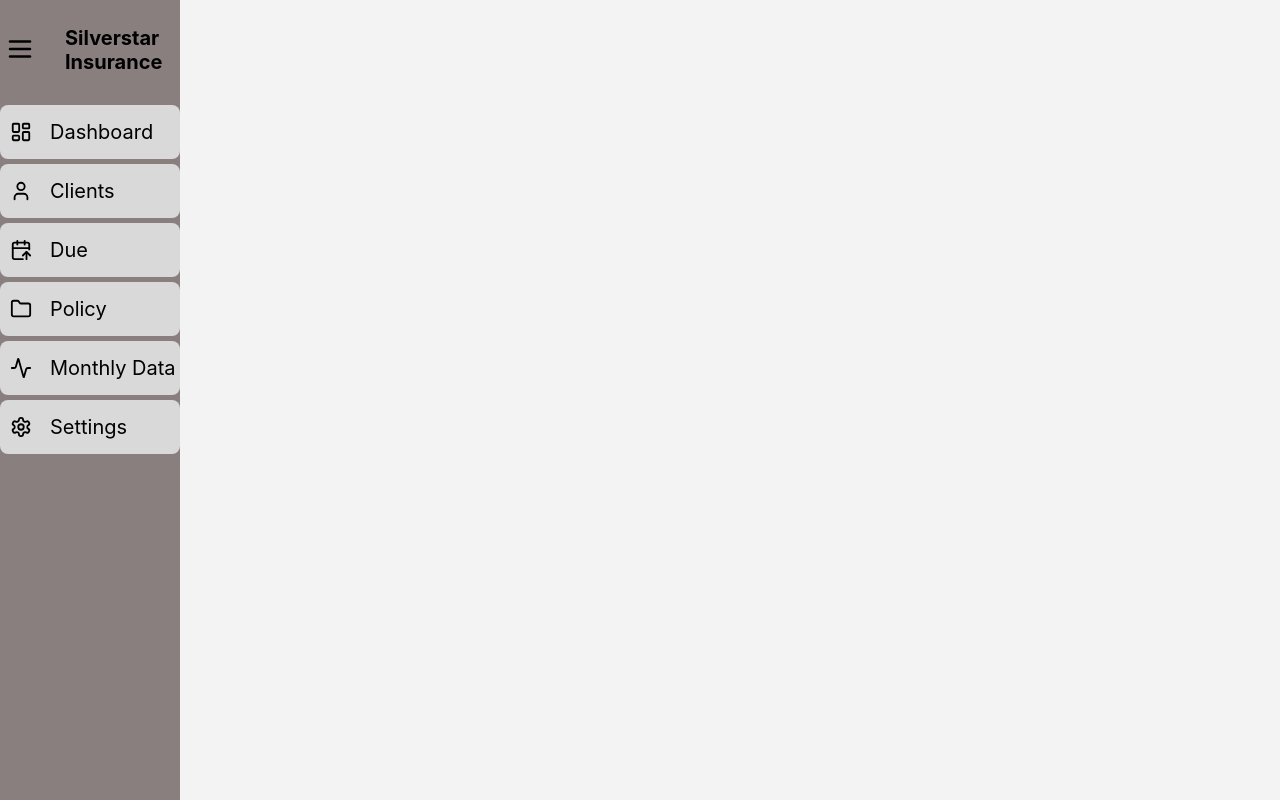
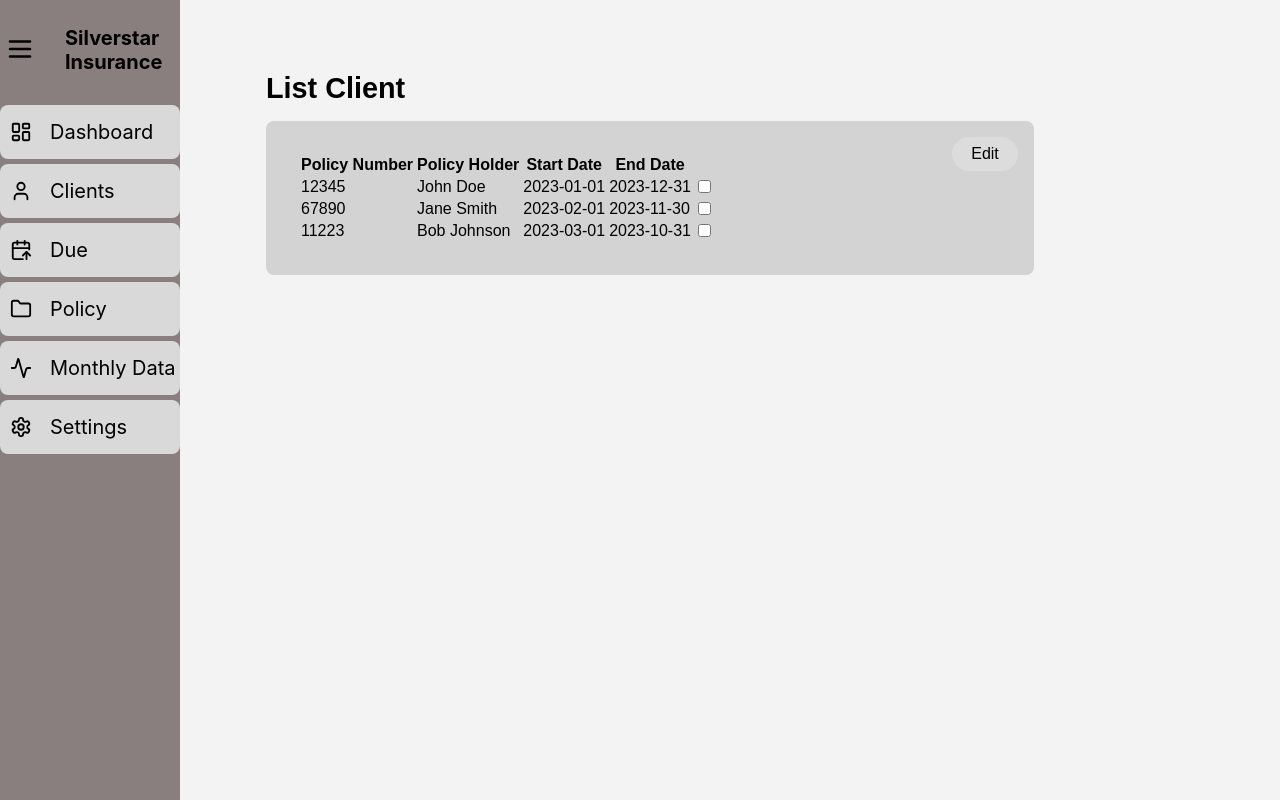
Before and after one commit to WNTERFX/insurance-client-page, a React (Create React App) app: page /appinsurance/MainArea/Policy/ListClient in a window 1280 px wide. Before the commit this address had no page. Built offline with nearby package versions, Linux system fonts and the light colour scheme.

Commit message:
Changed Routing of Certain Pages

```diff
--- a/src/App.js
+++ b/src/App.js
@@ -5,11 +5,12 @@ import Due from './Due';
 import Policy from './Policy';
 import Client from './Client';
 import NewClient from './Policy-new-client';
-import {Routes, Route} from "react-router-dom";
 import VehicleDetails from './VehicleDetails';
 import ListClient from './ListClient';
 import EditClientForm from './EditClientForm';
 import EditVehicleDetailsForm from './EditVehicleDetailsForm';
+import {Routes, Route} from "react-router-dom";
+
 
 function App() {
   return (
@@ -21,15 +22,16 @@ function App() {
         <Route path="/appinsurance/MainArea/Dashboard" element={<Dashboard />} />
         <Route path="/appinsurance/MainArea/Client" element={<Client />} />
         <Route path="/appinsurance/MainArea/Due" element={<Due />} />
-        <Route path="*" element={<div>Page not found</div>} />
         <Route path="/appinsurance/MainArea/Policy" element={<Policy />} />
+
         <Route path="/appinsurance/MainArea/Policy/NewClient" element={<NewClient />} />
         <Route path="/appinsurance/MainArea/Policy/NewClient/VehicleDetails" element={<VehicleDetails />} />
-        <Route path="/appinsurance/MainArea/Policy/NewClient/VehicleDetails/ListClient" element={<ListClient />} />
-        <Route path="/appinsurance/MainArea/Policy/NewClient/VehicleDetails/ListClient/EditClientForm" element={<EditClientForm />} />
-        <Route path="/appinsurance/MainArea/Policy/NewClient/VehicleDetails/ListClient/EditClientForm/EditVehicleDetailsForm" element={<EditVehicleDetailsForm />} />
 
+        <Route path="/appinsurance/MainArea/Policy/ListClient" element={<ListClient />} />
+        <Route path="/appinsurance/MainArea/Policy/ListClient/EditClientForm" element={<EditClientForm />} />
+        <Route path="/appinsurance/MainArea/Policy/ListClient/EditClientForm/EditVehicleDetailsForm" element={<EditVehicleDetailsForm />} />
 
+        <Route path="*" element={<div>Page not found</div>} />
       </Route>
 
     </Routes>
--- a/src/EditClientForm.js
+++ b/src/EditClientForm.js
@@ -53,7 +53,7 @@ export default function EditClientForm() {
         </div>
 
         <div className="button-container">
-          <button className="confirm-btn" onClick={() => navigate("/appinsurance/MainArea/Policy/NewClient/VehicleDetails/ListClient/EditClientForm/EditVehicleDetailsForm")}>Confirm</button>
+          <button className="confirm-btn" onClick={() => navigate("/appinsurance/MainArea/Policy/ListClient/EditClientForm/EditVehicleDetailsForm")}>Confirm</button>
         </div>
       </div>
     );
--- a/src/EditVehicleDetailsForm.js
+++ b/src/EditVehicleDetailsForm.js
@@ -1,6 +1,9 @@
 import './styles/EditVehicleDetailsForm.css';
+import { useNavigate } from "react-router-dom";
 
 export default function EditVehicleDetailsForm() {
+
+  const navigate = useNavigate();
 
     return (
       <div className="EditVehicleDetailsForm-container">
@@ -62,7 +65,7 @@ export default function EditVehicleDetailsForm() {
         </div>
 
         <div className="button-containers">
-        <button className="Submit-btn" >Submit </button>
+        <button className="Submit-btn" onClick={() => navigate("/appinsurance/MainArea/Policy")} >Submit </button>
         </div>
       </div>
     );
--- a/src/ListClient.js
+++ b/src/ListClient.js
@@ -9,15 +9,43 @@ export default function ListClient() {
 
         <div className="client-list-box">
           <div className="edit-button-wrapper">
-            <button className="edit-button" onClick={() => navigates("/appinsurance/MainArea/Policy/NewClient/VehicleDetails/ListClient/EditClientForm")}>Edit</button>
+            <button className="edit-button" onClick={() => navigates("/appinsurance/MainArea/Policy/ListClient/EditClientForm")}>Edit</button>
           </div>
 
-          <ul className="client-list">
-            <li>Client Name</li>
-            <li>Client Name</li>
-            <li>Client Name</li>
-          </ul>
-        </div>
+          <div className="client-list" >
+            <table className="client-table">
+              <tr>
+                <th>Policy Number</th>
+                <th>Policy Holder</th>
+                <th>Start Date</th>
+                <th>End Date</th>
+
+              </tr>
+              <tr>
+
+                <td>12345</td>
+                <td>John Doe</td>
+                <td>2023-01-01</td>
+                <td>2023-12-31</td>
+                <input type="checkbox" />
+              </tr>
+              <tr>
+                <td>67890</td>
+                <td>Jane Smith</td>
+                <td>2023-02-01</td>
+                <td>2023-11-30</td>
+                <input type="checkbox" />
+              </tr>
+              <tr>
+                <td>11223</td>
+                <td>Bob Johnson</td>
+                <td>2023-03-01</td>
+                <td>2023-10-31</td>
+                <input type="checkbox" />
+              </tr>
+            </table>
+          </div>
+      </div>
       </div>
     );
 }
--- a/src/Policy.js
+++ b/src/Policy.js
@@ -39,7 +39,7 @@ export default function Policy() {
 
                 <div className="button-grid">
                     <button className="policy-btn" onClick={() => navigate("/appinsurance/MainArea/Policy/NewClient")}>Create new</button>
-                    <button className="policy-btn">Edit</button>
+                    <button className="policy-btn" onClick={() => navigate("/appinsurance/MainArea/Policy/ListClient")}>Edit</button>
                 </div>
             </div>
         </div>
--- a/src/VehicleDetails.js
+++ b/src/VehicleDetails.js
@@ -1,8 +1,8 @@
-import { useNavigate } from "react-router-dom";
+import { Navigate, useNavigate } from "react-router-dom";
 import './styles/VehicleDetails.css';
 
 export default function VehicleDetails() {
-    const navigates = useNavigate();
+    const navigate = useNavigate();
 
     return (
       <div className="VehicleDetails-container">
@@ -64,7 +64,7 @@ export default function VehicleDetails() {
         </div>
 
         <div className="button-containers">
-        <button className="Submit-btn" onClick={() => navigates("/appinsurance/MainArea/Policy/NewClient/VehicleDetails/ListClient")}>Submit </button>
+        <button className="Submit-btn"  onClick={() => navigate("/appinsurance/MainArea/Policy")}>Submit </button>
         </div>
       </div>
     );
```
